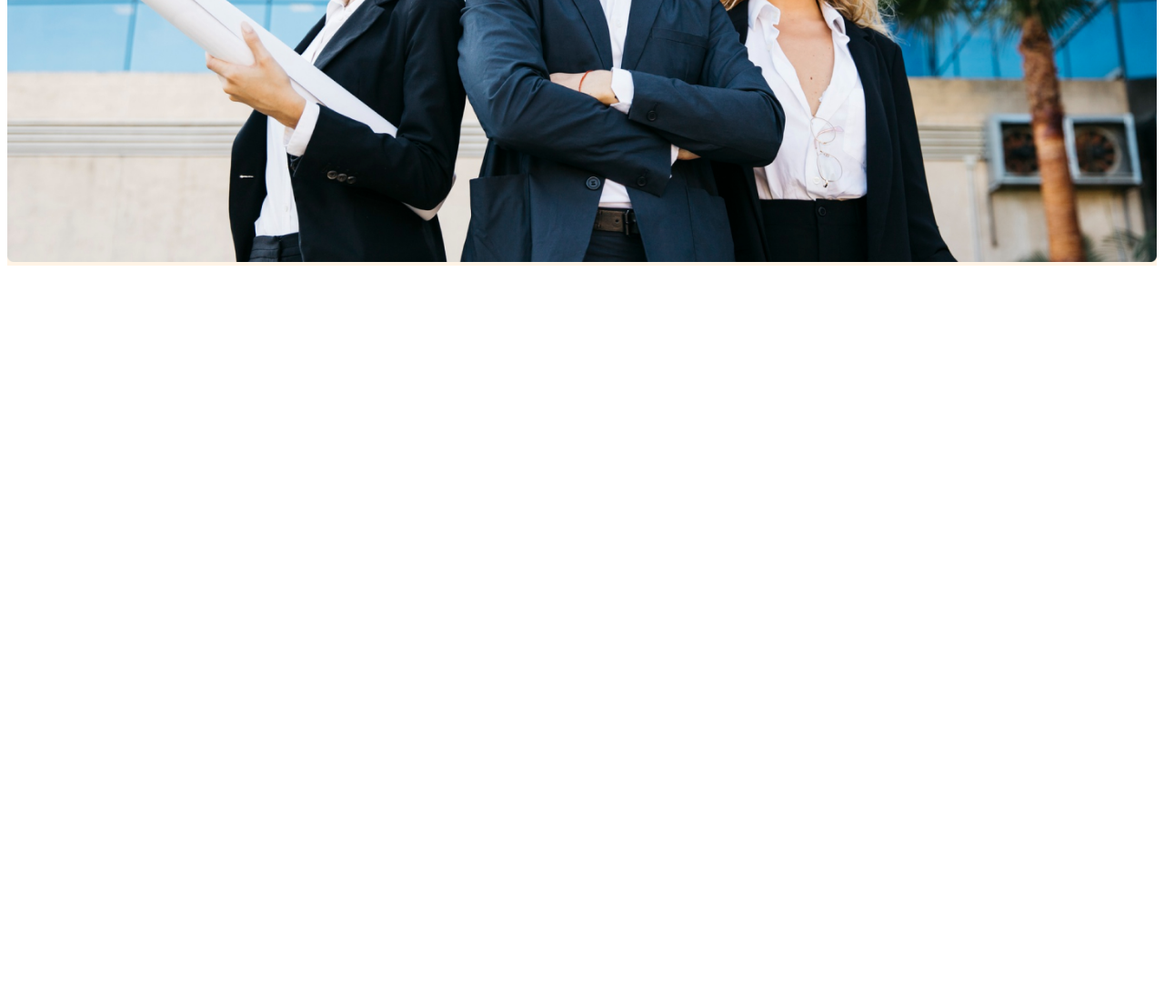
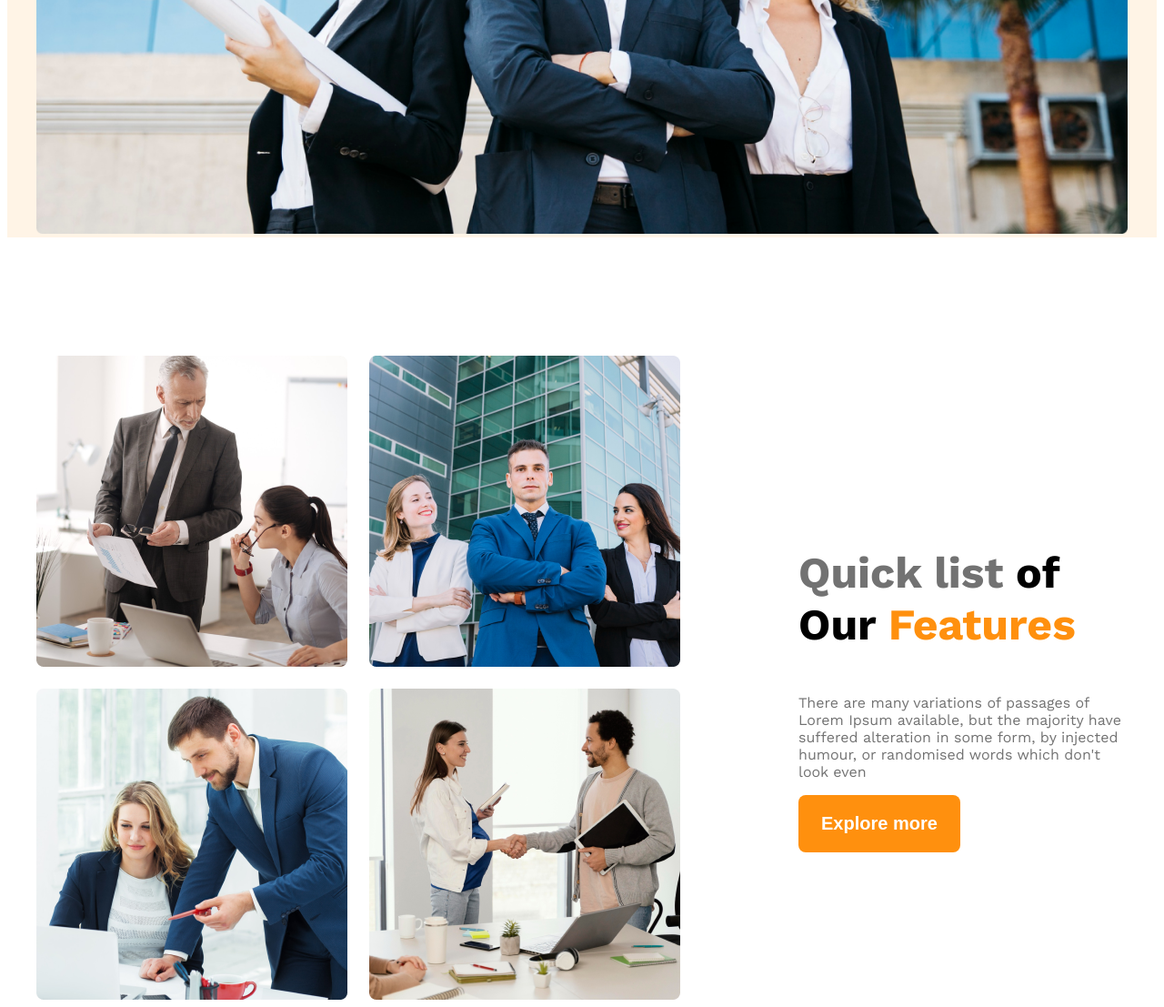
Before and after one commit to aniksaikot/my-architect-website, a plain HTML site: page index.html in a window 1280 px wide. Shown: the part 892-1999 px from the top of the page at 91% size. Before the commit the page ends 1192 px from the top, so only its background shows below. Drawn offline with nearby package versions, Linux system fonts and the light colour scheme.

Commit message:
this is third commit

```diff
--- a/index.html
+++ b/index.html
@@ -34,7 +34,23 @@
         </div>
     </header>
     <main>
-
+        <section class="teams display-st ">
+            <div class="team-img-container">
+                <img src="images/team1.png" alt="Two Architect Discussing about their projects">
+                <img src="images/team2.png" alt="">
+                <img src="images/team3.png" alt="">
+                <img src="images/team4.png" alt="">
+            </div>
+            <div class="our-service">
+                <h3 class="service-title"> <span class="text-light">Quick list </span>of Our <span class="IDK">
+                        Features</span></h3>
+                <p class="service-description text-light">There are many variations of passages of Lorem Ipsum
+                    available, but the
+                    majority have suffered alteration in some form, by injected humour, or randomised words which don't
+                    look even</p>
+                <button class="btn-primary">Explore more</button>
+            </div>
+        </section>
     </main>
     <footer>
 
--- a/style.css/g3.css
+++ b/style.css/g3.css
@@ -25,6 +25,10 @@
 
 }
 
+.IDK {
+    color: #FF900E;
+}
+
 .btn-primary {
     background-color: #FF900E;
     color: white;
@@ -33,6 +37,15 @@
     font-weight: 600;
     border: none;
     border-radius: 8px;
+}
+
+main {
+    max-width: 1200px;
+    margin: 0 auto;
+}
+
+main>section {
+    margin-top: 130px;
 }
 
 /* navbar styles */
@@ -63,7 +76,7 @@
 
 .navbar,
 .banner {
-    max-width: 1440px;
+    max-width: 1200px;
     margin: 0 auto;
 }
 
@@ -85,11 +98,52 @@
     width: 100%;
 }
 
+.teams {
+    align-items: center;
+
+}
+
+.team-img-container {
+    display: grid;
+    grid-template-columns: repeat(2, 1fr);
+    gap: 24px;
+}
+
+.our-service {
+    margin-left: 130px;
+    max-width: 530px;
+
+}
+
+.service-title {
+    font-size: 3rem;
+}
+
 /* reponsive media */
 @media screen and (max-width:576px) {
 
     .navbar,
-    .nav-link {
+    .nav-link,
+    .teams {
         flex-direction: column;
     }
+
+    .team-img-container {
+        grid-template-columns: repeat(1, 1fr);
+    }
+
+    .our-service {
+        margin-left: 20px;
+    }
 }
+
+/* medium device */
+@media screen and (min-width:576px) and (max-width:992px) {
+    .teams {
+        flex-direction: column;
+    }
+
+    .our-service {
+        margin-left: 50px auto;
+    }
+}
```
